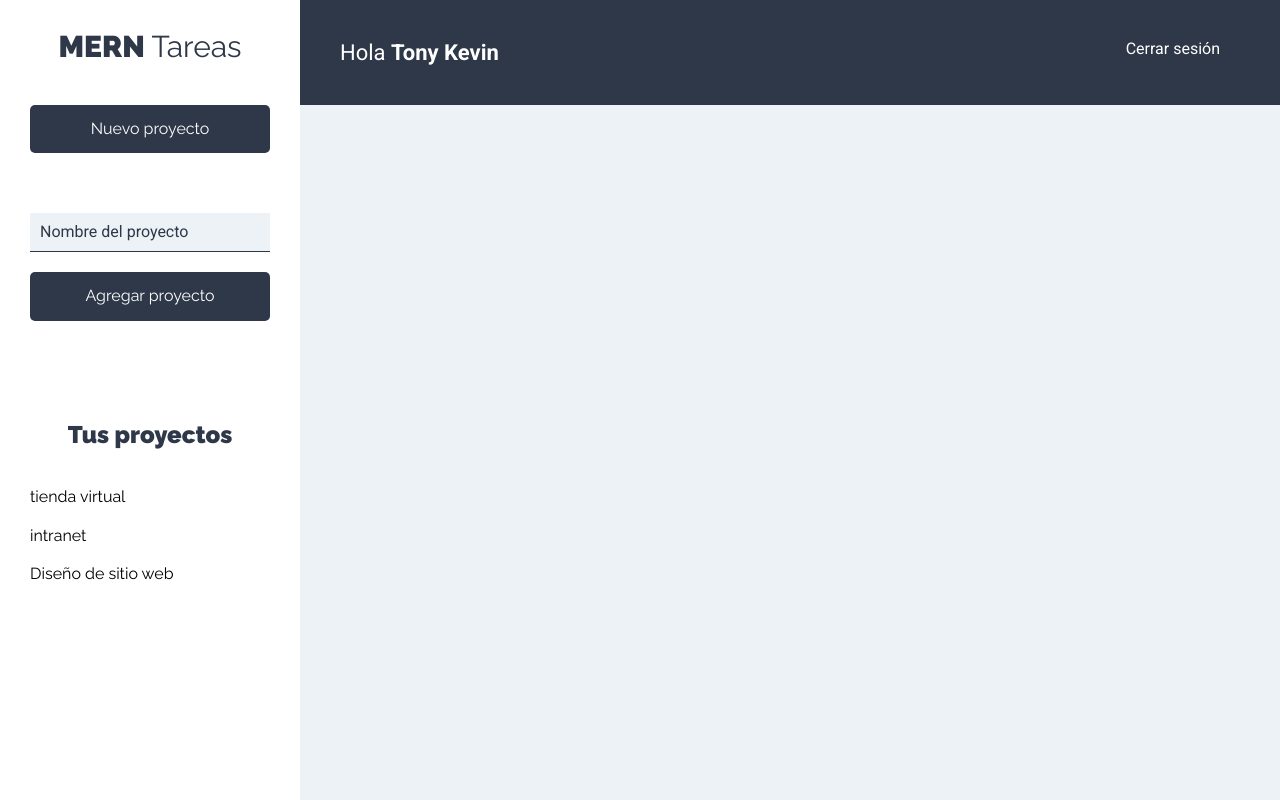
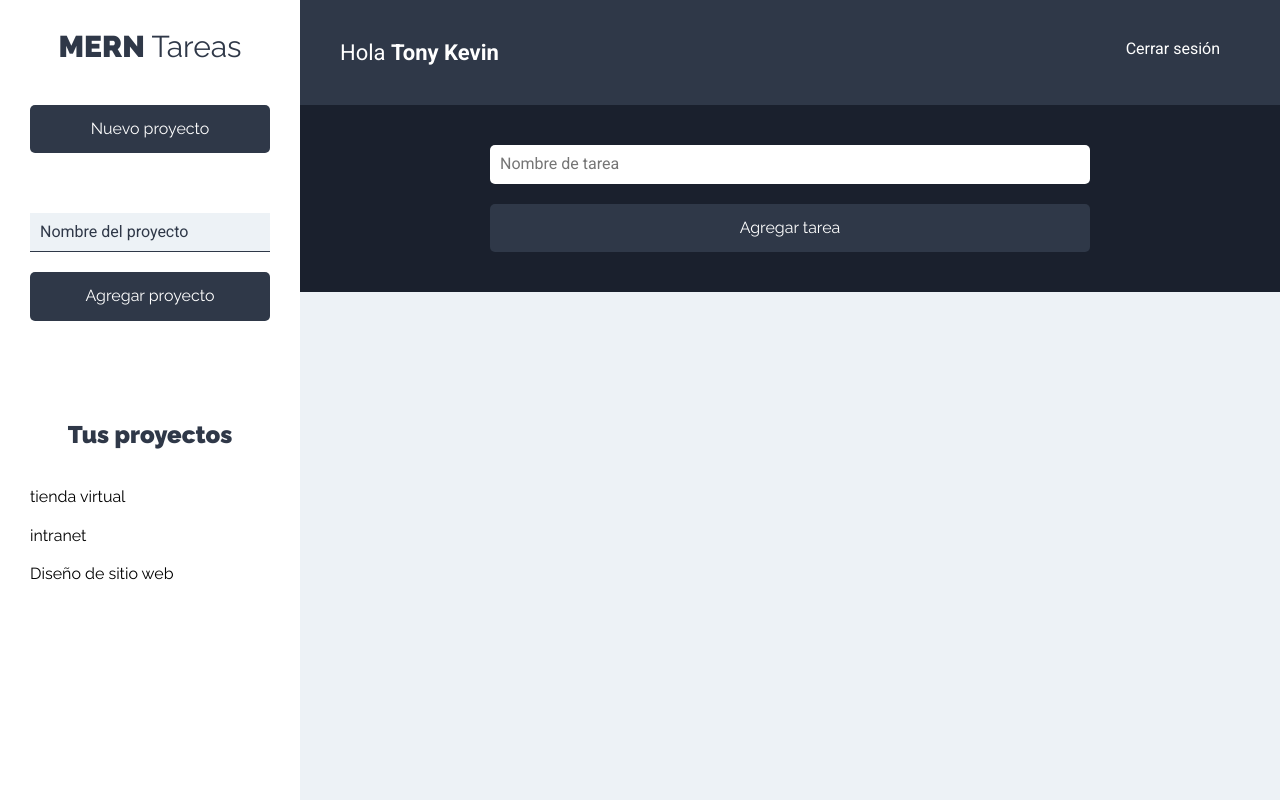
Before and after one commit to tonykevin/task, a React (Create React App) app: page /proyectos in a window 1280 px wide. Built offline with nearby package versions, Linux system fonts and the light colour scheme.

Commit message:
add task form component

```diff
--- a/src/components/projects/Projects.js
+++ b/src/components/projects/Projects.js
@@ -1,5 +1,6 @@
 import React from 'react'
 import { PageHeader, Sidebar } from '../layout'
+import { TaskForm } from '../tasks'
 
 const Projects = () => {
   return (
@@ -8,6 +9,7 @@ const Projects = () => {
       <div className='section-main'>
         <PageHeader />
         <main>
+          <TaskForm />
           <div className='container-tasks'>
           </div>
         </main>
--- /dev/null
+++ b/src/components/tasks/TaskForm.js
@@ -0,0 +1,29 @@
+import React from 'react'
+
+const TaskForm = () => {
+  return (
+    <div className='form'>
+      <form>
+        <div className='container-input'>
+          <input
+            className='input-text'
+            name='name'
+            placeholder='Nombre de tarea'
+            type='text'
+          />
+        </div>
+
+        <div className='container-input'>
+          <button
+            className='btn btn-primary btn-submit btn-block'
+            type='submit'
+          >
+            Agregar tarea
+          </button>
+        </div>
+      </form>
+    </div>
+  )
+}
+
+export default TaskForm
--- /dev/null
+++ b/src/components/tasks/index.js
@@ -0,0 +1,7 @@
+import TaskForm from './TaskForm'
+import TaskList from './TaskList'
+
+export {
+  TaskForm,
+  TaskList
+}
```
Also changed, not shown: src/components/tasks/Task.js (added), src/components/tasks/TaskList.js (added).
